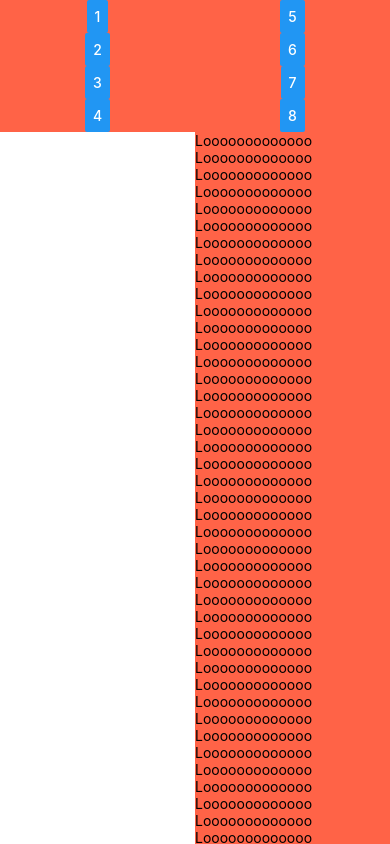
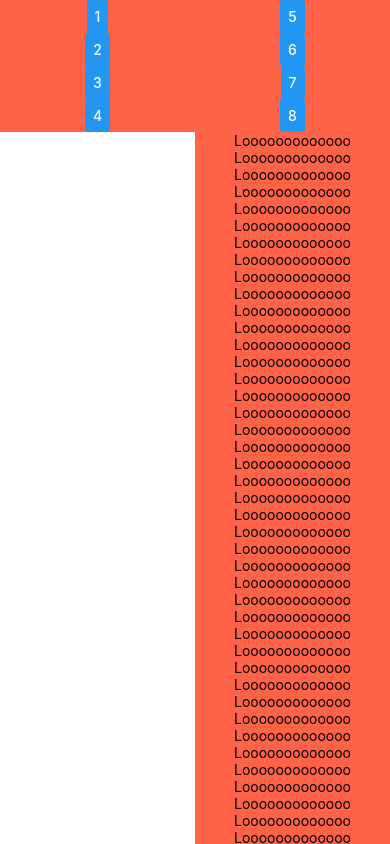
Before and after one commit to JeppeGivskud/Projekt-8---PDP2020, a React Native app in the folder App interface/HabitPageExample/: screen / in a window 390 px wide. Built offline with nearby package versions, Linux system fonts and the light colour scheme.

Commit message:
Safeareaview

```diff
--- a/App interface/HabitPageExample/App.js
+++ b/App interface/HabitPageExample/App.js
@@ -1,9 +1,11 @@
 import { StatusBar } from "expo-status-bar";
 import { Button, StyleSheet, Text, View, ScrollView } from "react-native";
+import { SafeAreaView } from "react-native-web";
 
 export default function App() {
   return (
     <ScrollView>
+      <SafeAreaView>
         <View style={styles.container}>
           <View style={styles.column}>
             <Button style={styles.box} title={"1"}></Button>
@@ -16,7 +18,7 @@ export default function App() {
             <Button style={styles.box} title={"6"}></Button>
             <Button style={styles.box} title={"7"}></Button>
             <Button style={styles.box} title={"8"}></Button>
-          <Text>
+            <Text style={{ textAlign: "center" }}>
               Looooooooooooo Looooooooooooo Looooooooooooo Looooooooooooo
               Looooooooooooo Looooooooooooo Looooooooooooo Looooooooooooo
               Looooooooooooo Looooooooooooo Looooooooooooo Looooooooooooo
@@ -39,6 +41,7 @@ export default function App() {
             </Text>
           </View>
         </View>
+      </SafeAreaView>
     </ScrollView>
   );
 }
```
Lines whose indentation alone changed are shown as unchanged.
